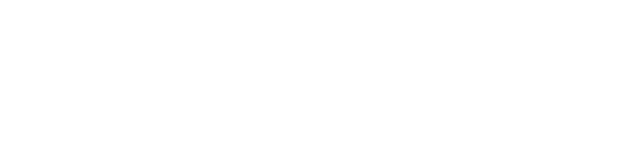
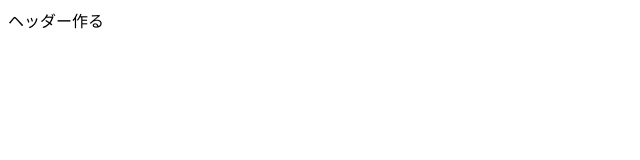
Before and after one commit to KokonoNakanishi/github-lecture-kokono2, a plain HTML site: page index.html in a window 1280 px wide. Shown: the full height of the page, 0-640 px from the left. Drawn offline with Linux system fonts and the light colour scheme.

Commit message:
ヘッダー

```diff
--- a/index.html
+++ b/index.html
@@ -7,6 +7,6 @@
   <link rel="stylesheet" href="./style.css">
 </head>
 <body>
-
+  <header>ヘッダー作る</header>
 </body>
 </html>
```
